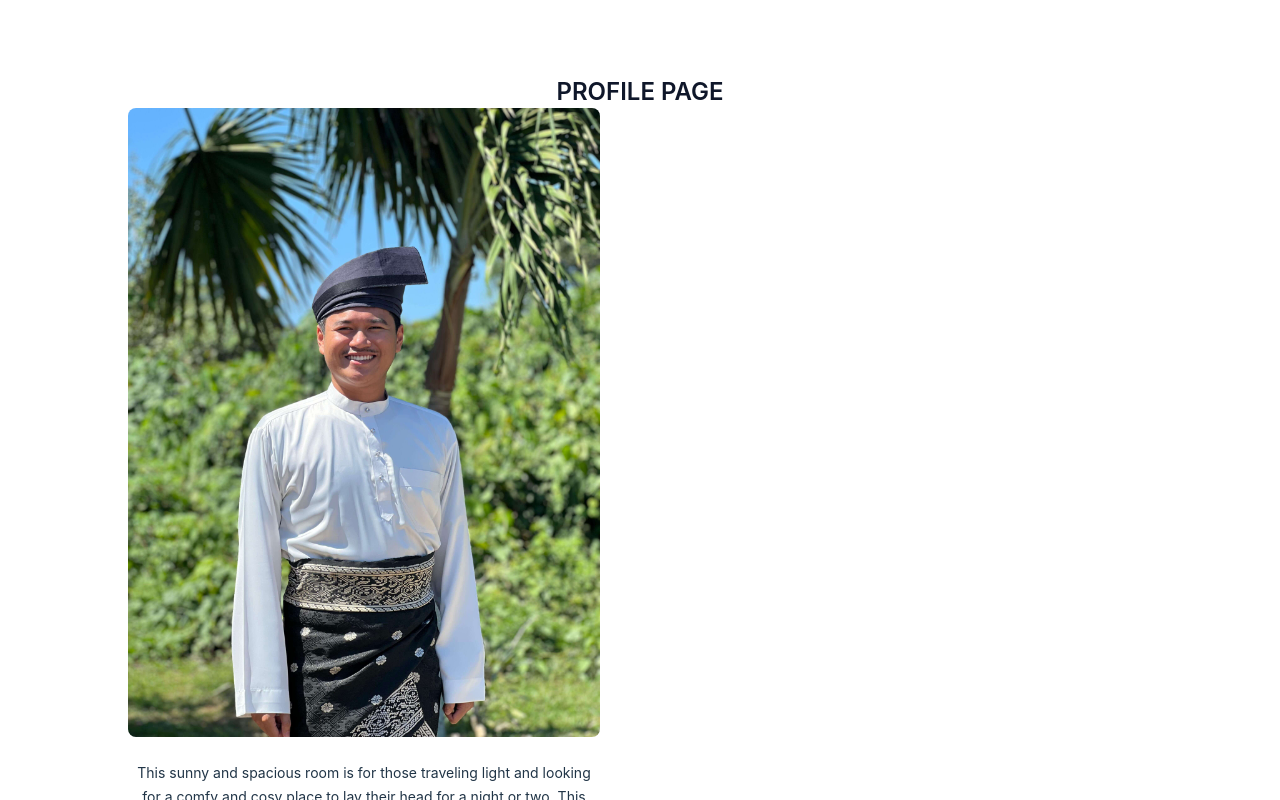
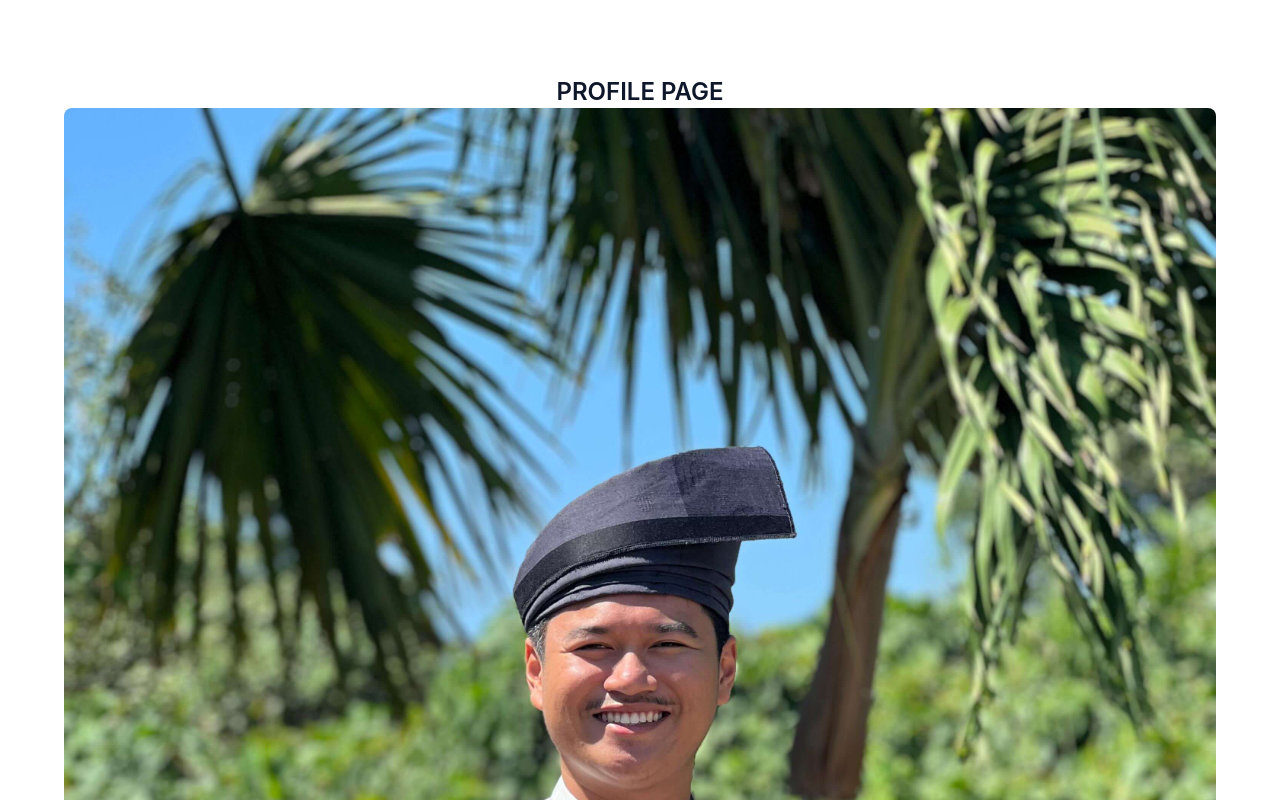
Before and after one commit to Rawkies/WADT-AS3, a Vue app: page / in a window 1280 px wide. Shown: the top 800 px of the page. Built offline with nearby package versions, Linux system fonts and the light colour scheme.

Commit message:
Refactor App.vue to remove unused logo styles, add profile image, and update description

```diff
--- a/src/App.vue
+++ b/src/App.vue
@@ -6,14 +6,10 @@ import profileImage from './assets/profile.jpeg';
 <template>
   <main class="py-6 px-4 sm:p-6 md:py-10 md:px-8">
     <h1 class="mt-1 text-lg font-semibold text-white sm:text-slate-900 md:text-2xl dark:sm:text-white">PROFILE PAGE </h1>
-    <div class="max-w-4xl mx-auto grid grid-cols-1 lg:max-w-5xl lg:gap-x-20 lg:grid-cols-2">
-      <div class="center">
         <img :src="profileImage" alt="" class="w-full h-full object-cover rounded-lg sm:h-100 sm:col-span-2 lg:col-span-full" loading="lazy">
-      </div>
       <p class="mt-4 text-sm leading-6 col-start-1 sm:col-span-2 lg:mt-6 lg:row-start-4 lg:col-span-1 dark:text-slate-400">
         This sunny and spacious room is for those traveling light and looking for a comfy and cosy place to lay their head for a night or two. This beach house sits in a vibrant neighborhood littered with cafes, pubs, restaurants and supermarkets and is close to all the major attractions such as Edinburgh Castle and Arthur's Seat.
       </p>
-    </div>
   </main>
 </template>
 
```
